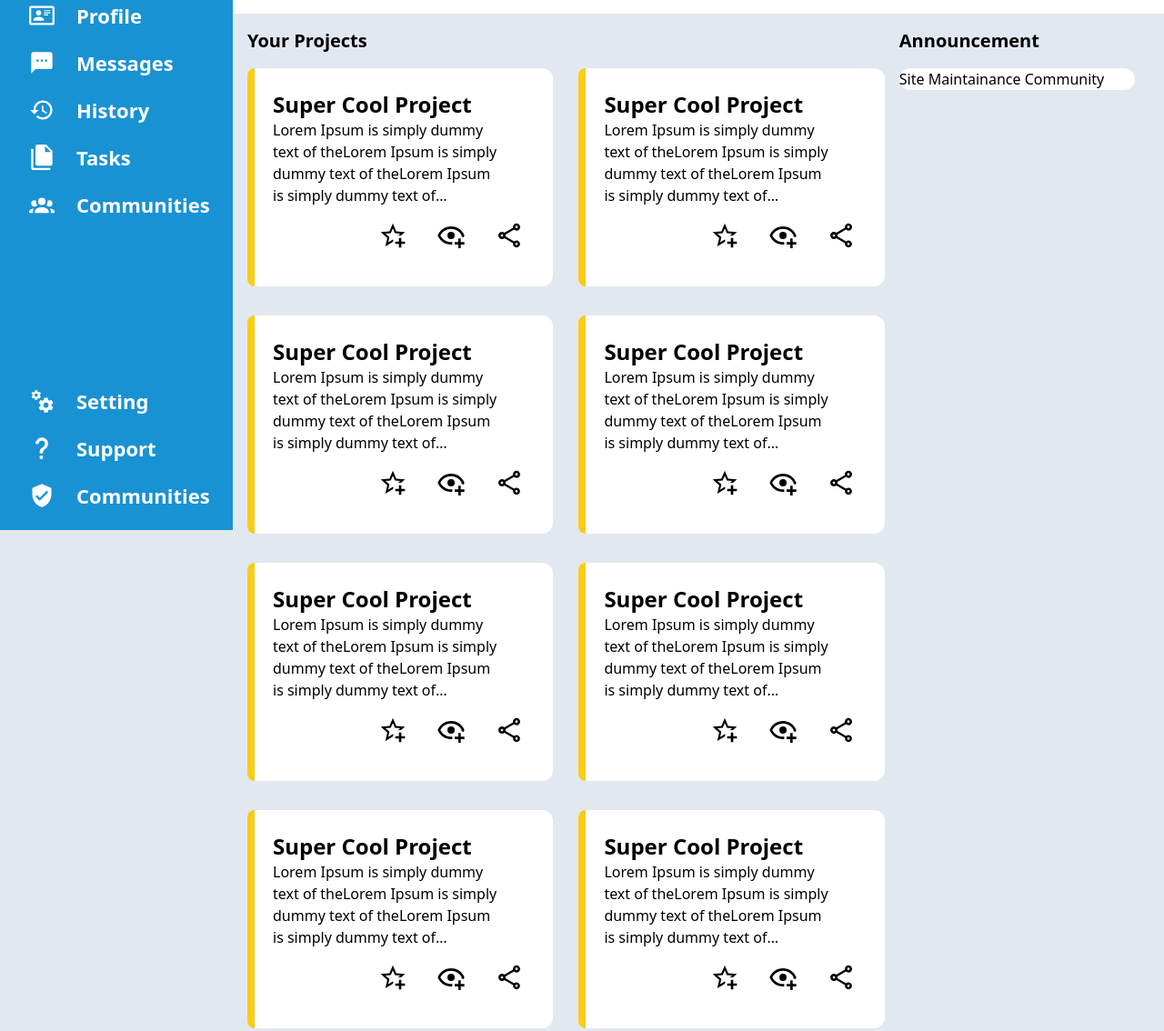
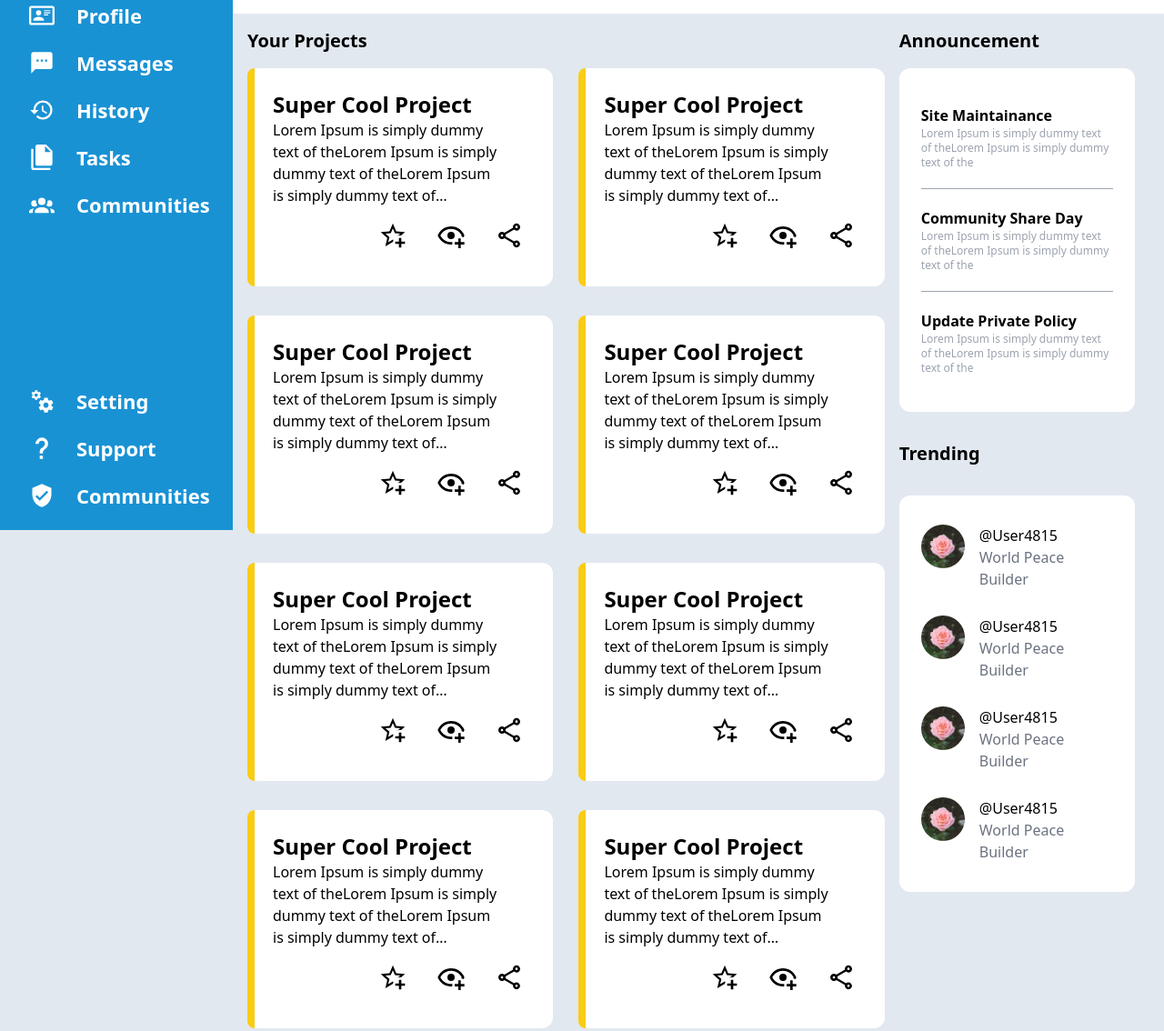
Before and after one commit to Aks4817/odin_admin_dashboard, a website: page src/index.html in a window 1280 px wide. Shown: the part 177-1311 px from the top of the page at 91% size. Drawn offline with Linux system fonts and the light colour scheme.

Commit message:
finished mostly probably

```diff
--- a/src/index.html
+++ b/src/index.html
@@ -188,14 +188,47 @@
                 </div>
             </div>
             <div class="col-span-3 mx-4 pr-4" id="announcement&trending">
-                <div class="font-semibold text-xl  my-4">Announcement</div>
-                <div class="h-auto bg-white w-full rounded-xl">
-                    Site Maintainance
-                    Community
+                <div class=" text-xl  my-4 font-[650]">Announcement</div>
+                <div class="h-auto bg-white w-full rounded-xl px-6 py-10">
+                    <div class="font-semibold">Site Maintainance</div>
+                    <div class=" line-clamp-3 text-gray-400 text-xs font-medium">Lorem Ipsum is simply dummy text of theLorem Ipsum is simply dummy text of the</div>
+                    <div class="bg-gray-400 h-[1px] w-full my-5"></div>
+                    <div class="font-semibold">Community Share Day</div>
+                    <div class=" line-clamp-3 text-gray-400 text-xs font-medium">Lorem Ipsum is simply dummy text of theLorem Ipsum is simply dummy text of the</div>
+                    <div class="bg-gray-400 h-[1px] w-full my-5"></div>
+                    <div class="font-semibold">Update Private Policy</div>
+                    <div class=" line-clamp-3 text-gray-400 text-xs font-medium">Lorem Ipsum is simply dummy text of theLorem Ipsum is simply dummy text of the</div>
                 </div>
-
-                <div>
-                    <div></div>
+                <div class=" text-xl  my-8 font-[650]">Trending</div>
+                <div class="h-auto bg-white w-full rounded-xl px-6 py-1">
+                    <div class="flex my-7">
+                        <img src="../src/providence-doucet-FjwtL3YSZ9U-unsplash.jpg" class="h-12 rounded-full ">
+                        <div class="flex flex-col pl-4">
+                            <div >@User4815</div>
+                            <div class="text-gray-500">World Peace Builder</div>
+                        </div>
+                    </div>
+                    <div class="flex my-7">
+                        <img src="../src/providence-doucet-FjwtL3YSZ9U-unsplash.jpg" class="h-12 rounded-full ">
+                        <div class="flex flex-col pl-4">
+                            <div >@User4815</div>
+                            <div class="text-gray-500">World Peace Builder</div>
+                        </div>
+                    </div>
+                    <div class="flex my-7">
+                        <img src="../src/providence-doucet-FjwtL3YSZ9U-unsplash.jpg" class="h-12 rounded-full ">
+                        <div class="flex flex-col pl-4">
+                            <div >@User4815</div>
+                            <div class="text-gray-500">World Peace Builder</div>
+                        </div>
+                    </div>
+                    <div class="flex my-7">
+                        <img src="../src/providence-doucet-FjwtL3YSZ9U-unsplash.jpg" class="h-12 rounded-full ">
+                        <div class="flex flex-col pl-4">
+                            <div >@User4815</div>
+                            <div class="text-gray-500">World Peace Builder</div>
+                        </div>
+                    </div>
                 </div>
             </div>
         </div>
```
Also changed, not shown: src/styles.css.
